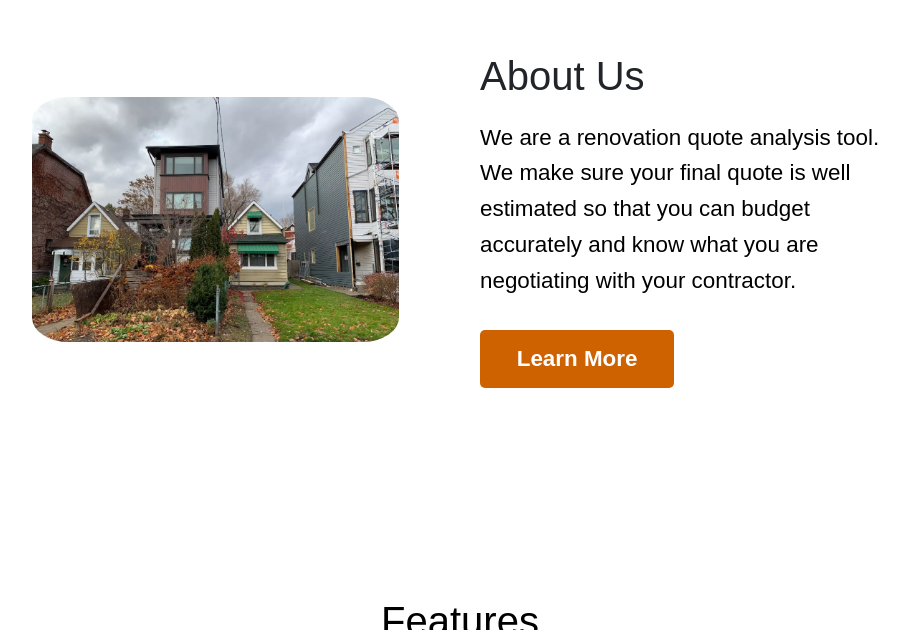
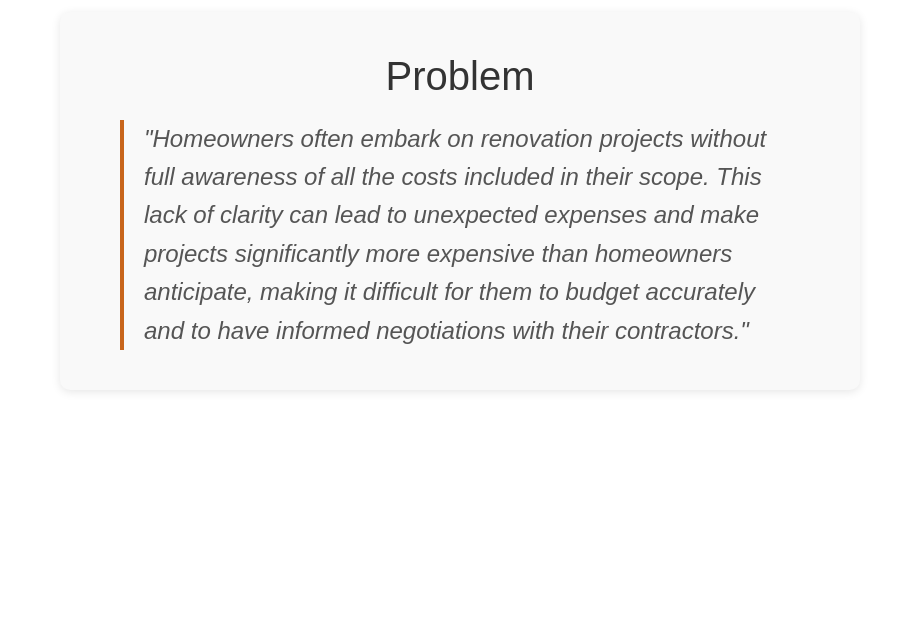
Before and after one commit to Sajeev-D/disputeLensNode, a website: page public/index.html in a window 1280 px wide. Shown: the part 902-1532 px from the top of the page, without its empty margins (180-1089 px from the left). Drawn offline with nearby package versions, Linux system fonts and the light colour scheme.

Commit message:
Added a problem section to share what problem we are solving.

```diff
--- a/public/index.html
+++ b/public/index.html
@@ -19,7 +19,8 @@
             <div>
                 <ul class="nav-links">
                     <li><a href="#About">About</a></li>
-                    <li><a href="#solutions">Features</a></li>
+                    <li><a href="#problem">Problem</a></li>
+                    <li><a href="#solutions">Solution</a></li>
                     <li><a href="#contact">Contact</a></li>
                 </ul>
             </div>
@@ -51,6 +52,15 @@
         </section>
         <!-- Hero Section Finish -->
 
+        <!-- start of Problem section -->
+
+        <section id="problem">
+            <h2 class="problem-title">Problem</h2>
+            <p class="problem-text">"Homeowners often embark on renovation projects without full awareness of all the costs included in their scope. This lack of clarity can lead to unexpected expenses and make projects significantly more expensive than homeowners anticipate, making it difficult for them to budget accurately and to have informed negotiations with their contractors."
+            </p>
+        </section>
+
+        <!-- end of Ptoblem section -->
 
         <!-- Start of About section -->
         <section id="About" class="about-section">
@@ -68,7 +78,7 @@
          <!-- Solutions Section Begin -->
          <section id="solutions">
             <div class="solutions-title-div">
-              <h1 class="solutions-title-text">Features</h1>
+              <h1 class="solutions-title-text">Solution</h1>
             </div>
             <div class="row row-cols-1 row-cols-md-2 g-4">
               <div class="col d-flex justify-content-end">
--- a/public/style.css
+++ b/public/style.css
@@ -250,6 +250,59 @@ a:hover {
 }
 
 /******************End of Hero section******************/
+
+/******************Start of Problem section******************/
+
+/* Problem section */
+#problem {
+    display: flex;
+    flex-direction: column;
+    align-items: center;
+    max-width: 800px;
+    margin-top: 15%;
+    margin-left: auto;
+    margin-right: auto;
+    padding: 40px 40px;
+    background-color: #f9f9f9;
+    border-radius: 10px;
+    box-shadow: 0 2px 10px rgba(0, 0, 0, 0.1);
+}
+
+/* Title */
+.problem-title {
+    font-size: 2.5em;
+    margin-bottom: 20px;
+    color: #333;
+    text-align: center;
+}
+
+/* Text */
+.problem-text {
+    font-size: 1.5em;
+    line-height: 1.6;
+    color: #555;
+    text-align: left;
+    margin: 0 20px;
+    font-style: italic;
+    border-left: 4px solid var(--site-color-01);
+    padding-left: 20px;
+}
+
+/* Adding some responsive design */
+@media (max-width: 768px) {
+    .problem-text {
+        font-size: 1em;
+        padding-left: 10px;
+        margin: 0 10px;
+    }
+
+    .problem-title {
+        font-size: 2em;
+    }
+}
+
+
+/******************End of Problem section******************/
 
 /******************Start of About section******************/
 
```
